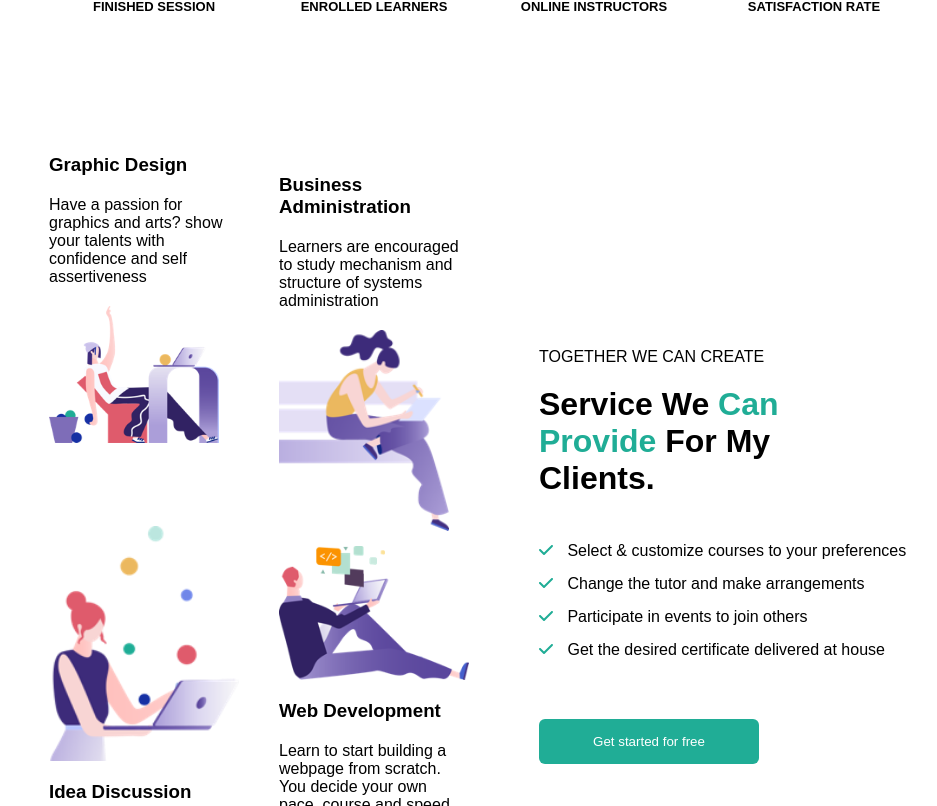
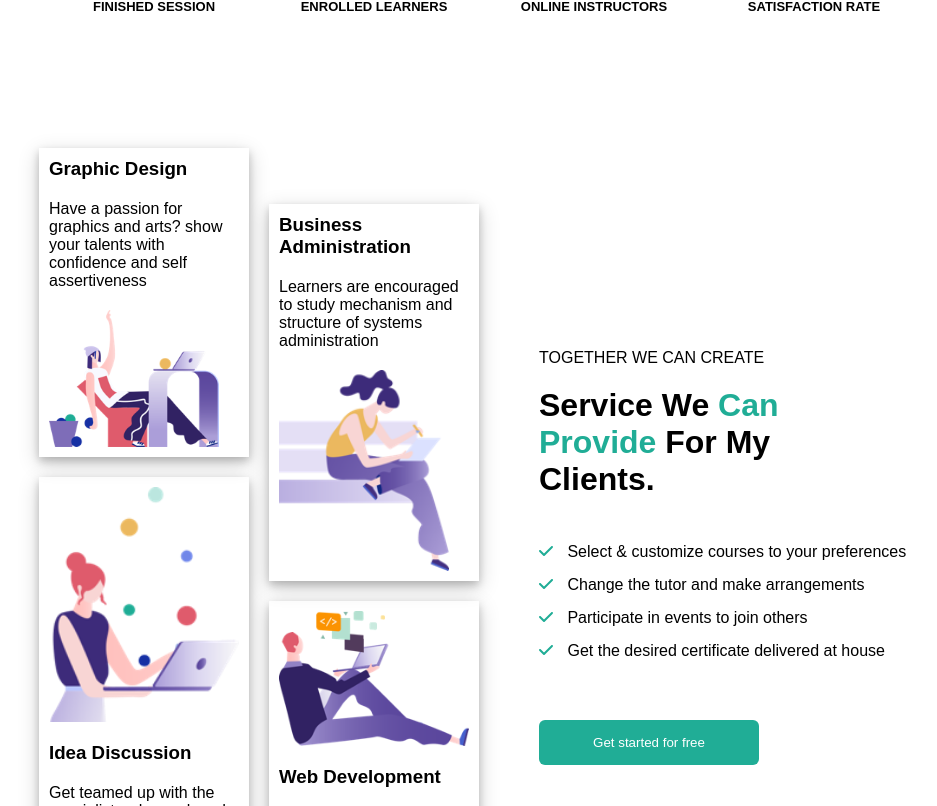
Before and after one commit to SabrinaGiancaspr/proj-html-vuejs, a Vue app: page / in a window 1280 px wide. Shown: the part 1194-2000 px from the top of the page, without its empty margins (156-1093 px from the left). Built offline with nearby package versions, Linux system fonts and the light colour scheme.

Commit message:
add shadow

```diff
--- a/src/components/AppHeader.vue
+++ b/src/components/AppHeader.vue
@@ -25,7 +25,7 @@ export default {
           <img class="logo" :src="logo" alt="">
         </figure>
         <ul class="nav-links">
-          <li v-for="(link, index) in links" :key="index">
+          <li v-for="link in links" >
             <a href="#">{{ link }} <font-awesome-icon class="angle-down" icon="fas fa-angle-down" /></a>
           </li>
           <li class="shop">
--- a/src/components/AppMain.vue
+++ b/src/components/AppMain.vue
@@ -158,7 +158,7 @@ export default {
 
                 <!--numbers sessions/ rate satisfaction-->
                 <div class="row-main">
-                    <div class="col-4" v-for="(card, index) in cardsData" :key="index">
+                    <div class="col-4" v-for="card in cardsData" >
                         <div class="card">
                             <p class="numbers">{{ card.numbers }}</p>
                             <p class="description">{{ card.description }}</p>
@@ -173,7 +173,7 @@ export default {
             <div class="container">
                 <!--2 cards up-->
                 <div class="first-cards">
-                    <div class="card-container" v-for="(card, cardIndex) in cardSections[0]" :key="cardIndex">
+                    <div class="card-container" v-for=" (card, cardIndex) in cardSections[0]" :key="cardIndex">
                         <div class="card">
                             <img :class="cardIndex === 0 ? 'invert' : '' " :src="card.image" :alt="`Image ${cardIndex}`">
                             <h3>{{ card.title }}</h3>
@@ -182,7 +182,7 @@ export default {
                     </div>
                 </div>
                 <!--2 cards down-->
-                <div class="second-cards" style="margin-top: 40px;">
+                <div class="second-cards" style="margin-top: 80px;">
                     <div class="card-container" v-for="(card, cardIndex) in cardSections[1]" :key="cardIndex">
                         <div class="card">
                             <img :class="cardIndex === 0 ? 'invert' : '' " :src="card.image" :alt="`Image ${cardIndex}`">
@@ -409,6 +409,7 @@ export default {
             flex-direction: column;
             gap: 20px;
             padding: 10px;
+
         }
 
         .card-container {
@@ -416,7 +417,7 @@ export default {
             display: flex;
             flex-direction: column;
             padding: 10px;
-            height: 352px;
+            box-shadow: 0 4px 8px 0 rgba(0, 0, 0, 0.2), 0 6px 20px 0 rgba(0, 0, 0, 0.19);
         }
         .btn-main:hover{
             background-color: #222254;
```
